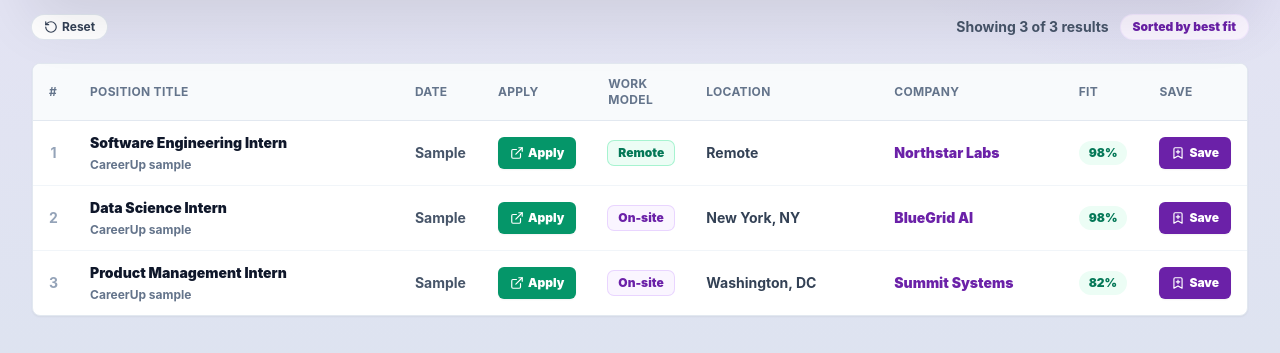
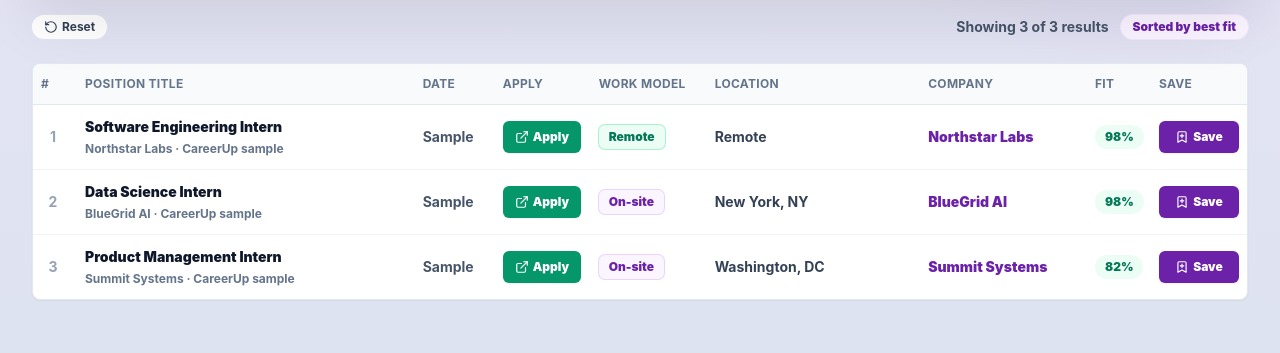
Before and after one commit to Varun-gull/CareerUp, a Next.js app: page /postings/new-grad in a window 1280 px wide. Shown: the part 395-748 px from the top of the page. Built offline with nearby package versions, Linux system fonts and the light colour scheme; no server answers.

Commit message:
Keep posting save controls visible

```diff
--- a/components/PostingsPageView.tsx
+++ b/components/PostingsPageView.tsx
@@ -4,7 +4,7 @@ import { EmptyState } from "@/components/EmptyState";
 import { Navbar } from "@/components/Navbar";
 import { PostingsSearchForm } from "@/components/PostingsSearchForm";
 import { PostingsTable } from "@/components/PostingsTable";
-import { getCurrentProfile } from "@/lib/data";
+import { getApplications, getCurrentProfile } from "@/lib/data";
 import { searchInternshipPostings, type PostingKind } from "@/lib/postings";
 import type { InternshipPosting } from "@/lib/types";
 
@@ -108,6 +108,8 @@ export async function PostingsPageView({
     profile,
     kind
   });
+  const applications = await getApplications();
+  const savedSourceUrls = new Set(applications.map((application) => application.source).filter((source) => source.startsWith("http")));
   const postings = sortPostings(filterPostings(searchResult.postings, remoteFilter, minFit), sort);
   const pageTitle = kind === "new-grad" ? "New grad postings" : "Internship postings";
   const pageCopy =
@@ -162,7 +164,7 @@ export async function PostingsPageView({
         </div>
 
         {postings.length > 0 ? (
-          <PostingsTable postings={postings} returnTo={returnHref} />
+          <PostingsTable postings={postings} returnTo={returnHref} savedSourceUrls={savedSourceUrls} />
         ) : (
           <div className="mt-8">
             <EmptyState icon={Search} title="No postings found" description="Try a broader keyword, clear the location, or lower the minimum fit." actionHref={resetHref} actionLabel="Reset search" />
--- a/components/PostingsTable.tsx
+++ b/components/PostingsTable.tsx
@@ -1,4 +1,4 @@
-import { BookmarkPlus, ExternalLink } from "lucide-react";
+import { BookmarkPlus, CheckCircle2, ExternalLink } from "lucide-react";
 import { savePostingApplication } from "@/lib/applications/actions";
 import type { InternshipPosting } from "@/lib/types";
 
@@ -30,36 +30,49 @@ function workModeLabel(workMode: InternshipPosting["workMode"]) {
   return workMode === "remote" ? "Remote" : workMode === "hybrid" ? "Hybrid" : "On-site";
 }
 
-export function PostingsTable({ postings, returnTo }: { postings: InternshipPosting[]; returnTo: string }) {
+export function PostingsTable({
+  postings,
+  returnTo,
+  savedSourceUrls,
+}: {
+  postings: InternshipPosting[];
+  returnTo: string;
+  savedSourceUrls: Set<string>;
+}) {
   return (
     <div className="mt-6 overflow-hidden rounded-lg border border-slate-200 bg-white shadow-sm">
-      <div className="overflow-x-auto">
-        <table className="w-full min-w-[1060px] border-collapse text-left text-sm">
+      <div className="overflow-hidden">
+        <table className="w-full table-fixed border-collapse text-left text-sm">
           <thead className="bg-slate-50 text-xs font-black uppercase tracking-wide text-slate-500">
             <tr>
-              <th className="w-12 border-b border-slate-200 px-4 py-3">#</th>
-              <th className="w-[32%] border-b border-slate-200 px-4 py-3">Position Title</th>
-              <th className="w-24 border-b border-slate-200 px-4 py-3">Date</th>
-              <th className="w-28 border-b border-slate-200 px-4 py-3">Apply</th>
-              <th className="w-32 border-b border-slate-200 px-4 py-3">Work Model</th>
-              <th className="w-[18%] border-b border-slate-200 px-4 py-3">Location</th>
-              <th className="w-[17%] border-b border-slate-200 px-4 py-3">Company</th>
-              <th className="w-20 border-b border-slate-200 px-4 py-3">Fit</th>
-              <th className="w-28 border-b border-slate-200 px-4 py-3">Save</th>
+              <th className="hidden w-10 border-b border-slate-200 px-2 py-3 lg:table-cell">#</th>
+              <th className="w-[32%] border-b border-slate-200 px-3 py-3">Position Title</th>
+              <th className="hidden w-20 border-b border-slate-200 px-2 py-3 xl:table-cell">Date</th>
+              <th className="w-24 border-b border-slate-200 px-2 py-3">Apply</th>
+              <th className="hidden w-28 border-b border-slate-200 px-2 py-3 md:table-cell">Work Model</th>
+              <th className="w-[20%] border-b border-slate-200 px-3 py-3">Location</th>
+              <th className="hidden w-[16%] border-b border-slate-200 px-3 py-3 lg:table-cell">Company</th>
+              <th className="w-16 border-b border-slate-200 px-2 py-3">Fit</th>
+              <th className="w-24 border-b border-slate-200 px-2 py-3">Save</th>
             </tr>
           </thead>
           <tbody className="divide-y divide-slate-100">
-            {postings.map((posting, index) => (
+            {postings.map((posting, index) => {
+              const saved = savedSourceUrls.has(posting.url);
+
+              return (
               <tr key={posting.id} className="align-middle transition hover:bg-purple-50/40">
-                <td className="px-4 py-3 text-center font-bold text-slate-400">{index + 1}</td>
-                <td className="max-w-[420px] px-4 py-3">
+                <td className="hidden px-2 py-3 text-center font-bold text-slate-400 lg:table-cell">{index + 1}</td>
+                <td className="px-3 py-3">
                   <p className="truncate font-black text-ink" title={posting.title}>
                     {posting.title}
                   </p>
-                  <p className="mt-1 truncate text-xs font-bold text-slate-500">{posting.source}</p>
+                  <p className="mt-1 truncate text-xs font-bold text-slate-500" title={`${posting.company} · ${posting.source}`}>
+                    {posting.company} · {posting.source}
+                  </p>
                 </td>
-                <td className="whitespace-nowrap px-4 py-3 font-bold text-slate-600">{posting.postedAt}</td>
-                <td className="px-4 py-3">
+                <td className="hidden whitespace-nowrap px-2 py-3 font-bold text-slate-600 xl:table-cell">{posting.postedAt}</td>
+                <td className="px-2 py-3">
                   <a
                     href={posting.url}
                     target="_blank"
@@ -69,23 +82,23 @@ export function PostingsTable({ postings, returnTo }: { postings: InternshipPost
                     <ExternalLink className="mr-1" size={14} /> Apply
                   </a>
                 </td>
-                <td className="whitespace-nowrap px-4 py-3">
+                <td className="hidden whitespace-nowrap px-2 py-3 md:table-cell">
                   <span className={`inline-flex rounded-md px-2.5 py-1 text-xs font-black ring-1 ${workModeTone(posting.workMode)}`}>{workModeLabel(posting.workMode)}</span>
                 </td>
-                <td className="max-w-[230px] px-4 py-3">
+                <td className="px-3 py-3">
                   <p className="truncate font-bold text-slate-700" title={posting.location}>
                     {posting.location}
                   </p>
                 </td>
-                <td className="max-w-[220px] px-4 py-3">
+                <td className="hidden px-3 py-3 lg:table-cell">
                   <p className="truncate font-black text-purple-800" title={posting.company}>
                     {posting.company}
                   </p>
                 </td>
-                <td className="whitespace-nowrap px-4 py-3">
+                <td className="whitespace-nowrap px-2 py-3">
                   <span className={`inline-flex rounded-full px-2.5 py-1 text-xs font-black ${fitTone(posting.fitScore)}`}>{posting.fitScore}%</span>
                 </td>
-                <td className="px-4 py-3">
+                <td className="px-2 py-3">
                   <form action={savePostingApplication}>
                     <input type="hidden" name="company" value={posting.company} />
                     <input type="hidden" name="role" value={posting.title} />
@@ -95,14 +108,21 @@ export function PostingsTable({ postings, returnTo }: { postings: InternshipPost
                     <input type="hidden" name="returnTo" value={returnTo} />
                     <button
                       type="submit"
-                      className="inline-flex min-h-8 w-full items-center justify-center rounded-md bg-purple-800 px-3 text-xs font-black text-white shadow-sm transition hover:bg-purple-900"
+                      disabled={saved}
+                      className={
+                        saved
+                          ? "inline-flex min-h-8 w-full cursor-default items-center justify-center rounded-md bg-emerald-50 px-2 text-xs font-black text-emerald-700 ring-1 ring-emerald-200"
+                          : "inline-flex min-h-8 w-full items-center justify-center rounded-md bg-purple-800 px-2 text-xs font-black text-white shadow-sm transition hover:bg-purple-900"
+                      }
                     >
-                      <BookmarkPlus className="mr-1" size={14} /> Save
+                      {saved ? <CheckCircle2 className="mr-1" size={14} /> : <BookmarkPlus className="mr-1" size={14} />}
+                      {saved ? "Saved" : "Save"}
                     </button>
                   </form>
                 </td>
               </tr>
-            ))}
+            );
+            })}
           </tbody>
         </table>
       </div>
```
